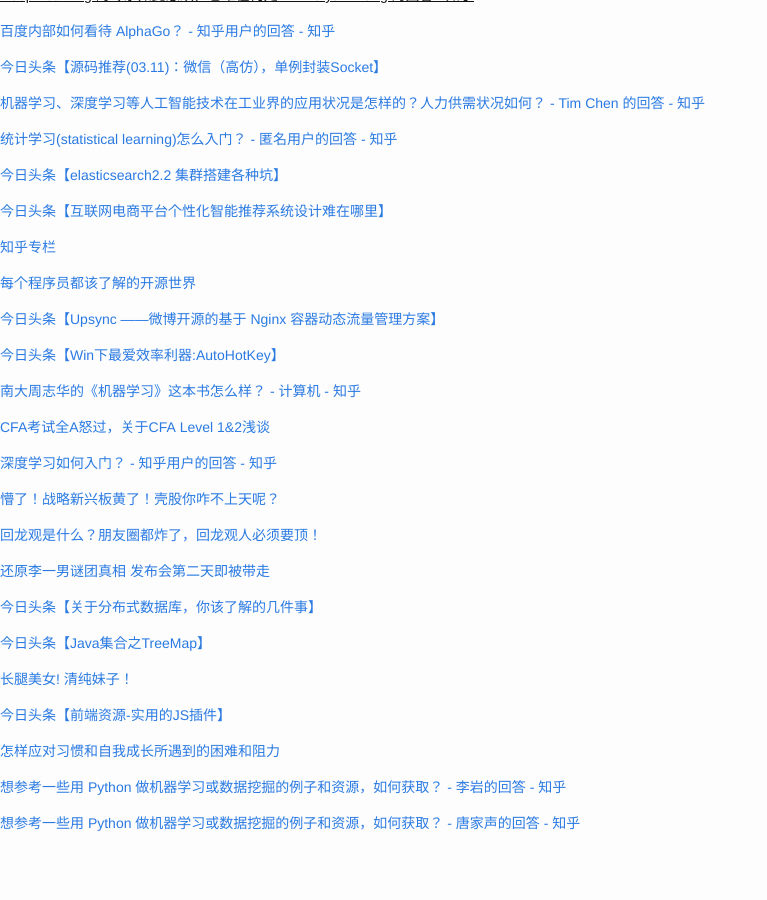
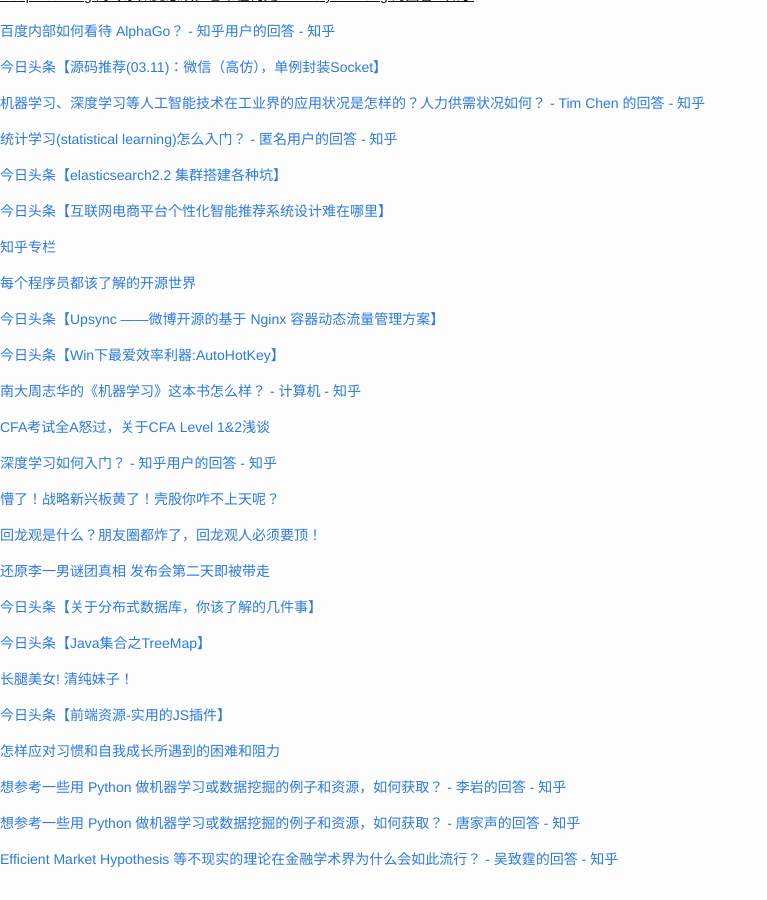
Before and after one commit to cnwarden/cnwarden.github.io, a Jekyll site: the page built from fav/index.md, in a window 1280 px wide and 900 px high, scrolled down 5214 px. Shown: the whole window, without its empty margins (0-767 px from the left). Built offline with Jekyll 4.4.1, drawn with Linux system fonts in a browser that asks for light colours; emoji names are drawn with the system emoji font; before the commit the page ends 6078 px from its top, so only the background shows below that.

Commit message:
auto commit

```diff
--- a/fav/index.md
+++ b/fav/index.md
@@ -336,3 +336,5 @@ title:  fav
 [想参考一些用 Python 做机器学习或数据挖掘的例子和资源，如何获取？ - 李岩的回答 - 知乎](http://www.zhihu.com/question/24157579/answer/87845941)
 
 [想参考一些用 Python 做机器学习或数据挖掘的例子和资源，如何获取？ - 唐家声的回答 - 知乎](http://www.zhihu.com/question/24157579/answer/90975593)
+
+[Efficient Market Hypothesis 等不现实的理论在金融学术界为什么会如此流行？ - 吴致霆的回答 - 知乎](http://www.zhihu.com/question/19926286/answer/90711923)
```
